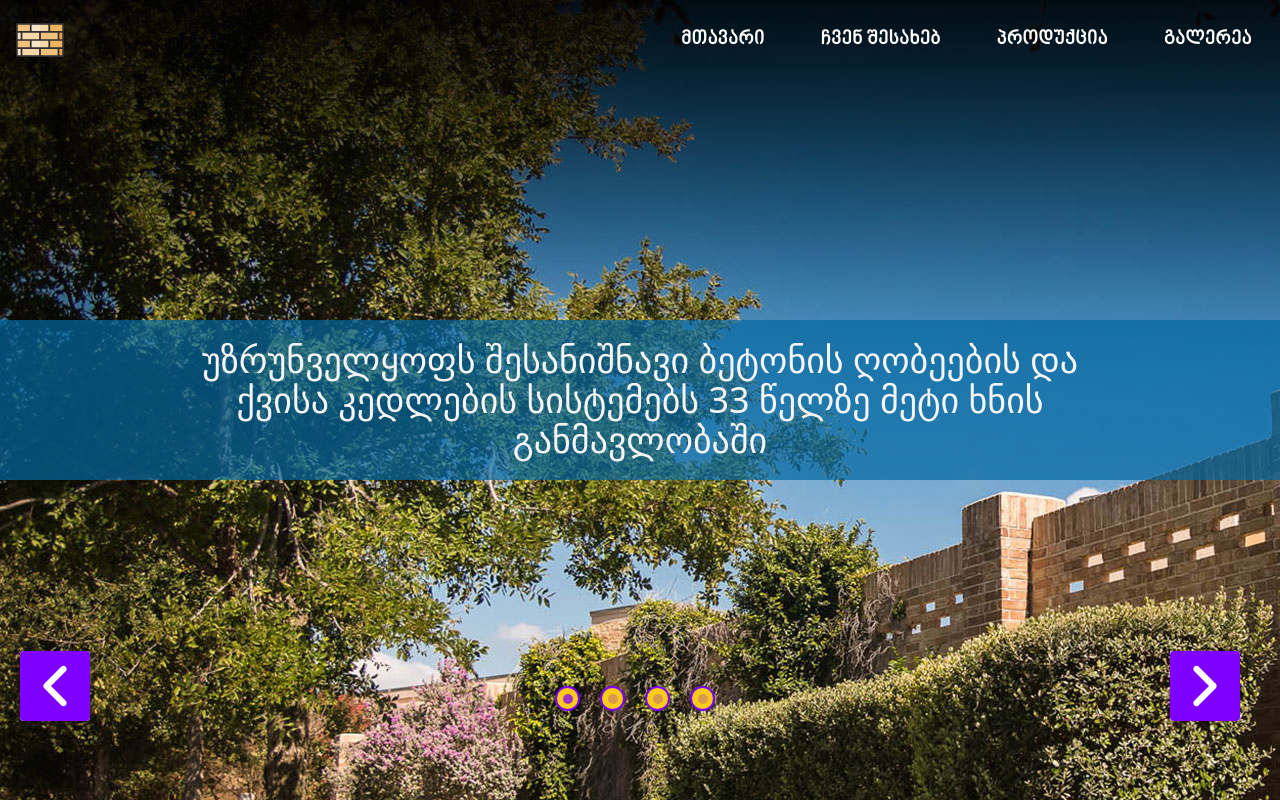
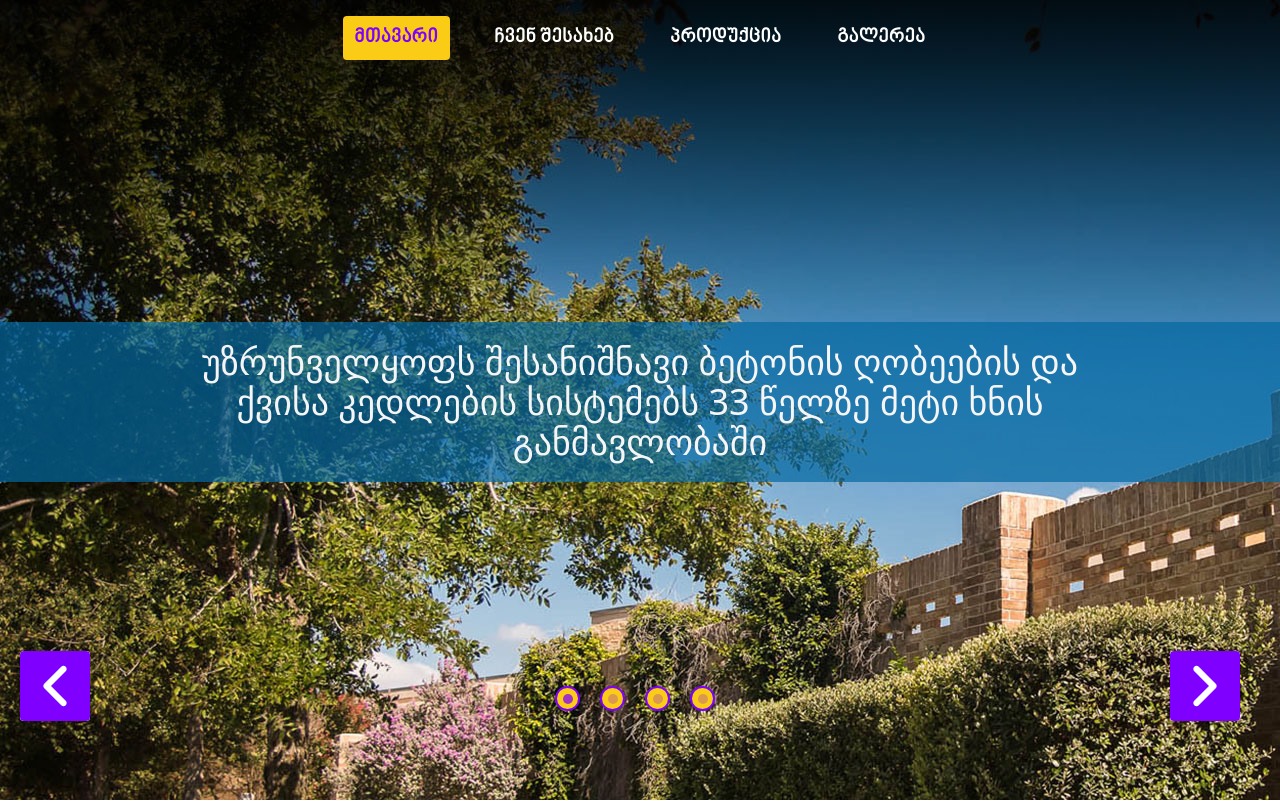
Before and after one commit to beraiarezo/next_landing_app, a Next.js app: page / in a window 1280 px wide. Shown: the top 802 px of the page. Built offline with nearby package versions, Linux system fonts and the light colour scheme.

Commit message:
removed logs && modified tsconfig

```diff
--- a/src/components/carousel.tsx
+++ b/src/components/carousel.tsx
@@ -22,7 +22,7 @@ export default function Carousel() {
           className="w-screen h-screen"
           style={{ backgroundImage: "url(/images/slide-1.jpg)" }}
         >
-          <div className="absolute sm:top-80 top-20 w-full">
+          <div className="absolute sm:top-80 w-full" style={{ top: "40%" }}>
             <div className="absolute w-full h-full bg-sky-700/70"></div>
             <h1 className=" md:text-4xl text-2xl text-center text-neutral-100 relative p-5 w-3/4 m-auto leading-relaxed">
               უზრუნველყოფს შესანიშნავი ბეტონის ღობეების და ქვისა კედლების
@@ -36,7 +36,7 @@ export default function Carousel() {
           className="w-screen h-screen"
           style={{ backgroundImage: "url(/images/slide-2.jpg)" }}
         >
-          <div className="absolute top-1/3 w-full">
+          <div className="absolute w-full" style={{ top: "40%" }}>
             <div className="absolute w-full h-full bg-sky-700/70"></div>
             <h1 className="font-nino text-4xl text-center text-neutral-100 relative p-5 w-3/4 m-auto leading-relaxed">
               ემსახურება კომერციულ, საცხოვრებელ, სამთავრობო და არქიტექტურულ
@@ -50,7 +50,7 @@ export default function Carousel() {
           className="w-screen h-screen"
           style={{ backgroundImage: "url(/images/slide-3.jpg)" }}
         >
-          <div className="absolute top-1/3 w-full">
+          <div className="absolute w-full" style={{ top: "40%" }}>
             <div className="absolute w-full h-full bg-sky-700/70"></div>
             <h1 className="font-nino text-4xl text-center text-neutral-100 relative p-5 w-3/4 m-auto leading-relaxed">
               ჩვენ ვასრულებთ ყველა საწარმოო და სამონტაჟო პროცესს.
@@ -63,7 +63,7 @@ export default function Carousel() {
           className="w-screen h-screen"
           style={{ backgroundImage: "url(/images/slide-3.jpg)" }}
         >
-          <div className="absolute top-1/3 w-full">
+          <div className="absolute w-full" style={{ top: "40%" }}>
             <div className="absolute w-full h-full bg-sky-700/70"></div>
             <h1 className="font-nino text-4xl text-center text-neutral-100 relative p-5 w-3/4 m-auto leading-relaxed">
               ვუზრუნველვყოფთ უმაღლესი ხარისხის მასალებს და სამუშაოს
--- a/src/components/navbar.tsx
+++ b/src/components/navbar.tsx
@@ -1,6 +1,7 @@
 import Image from "next/image";
 import Link from "next/link";
 import { useState } from "react";
+import { usePathname } from "next/navigation";
 
 import LogoSvg from "../../public/icons/logo.svg";
 
@@ -26,16 +27,18 @@ const navlist = [
 interface NavlinkProps {
   title: string;
   path: string;
+  isActive: boolean;
 }
 
-const Navlink = ({ title, path }: NavlinkProps) => {
-  console.log("---");
+const Navlink = ({ title, path, isActive }: NavlinkProps) => {
   return (
     <li>
       <Link
         href={path}
-        className=" hover:bg-c-yellow font-nino block bg-transparent py-2 px-3 text-white bg-c-yellow text-xl rounded md:bg-transparent "
-        // aria-current="page"
+        className={` font-nino block py-2 px-3  text-xl rounded  ${
+          isActive ? "bg-c-yellow text-c-purple	" : "text-white"
+        } hover:bg-c-yellow`}
+        aria-current="page"
       >
         {title}
       </Link>
@@ -43,24 +46,13 @@ const Navlink = ({ title, path }: NavlinkProps) => {
   );
 };
 
-const CustomImage = ({ src, alt, fetchPriority, ...props }: any) => {
-  return <img src={src} alt={alt} fetchpriority={fetchPriority} {...props} />;
-};
-
 export default function Navbar() {
+  const pathname = usePathname();
   const [isOpen, setIsOpen] = useState(false);
-  console.log(isOpen, "isOpen");
   return (
     <header className="fixed w-full h-20 top-0 z-10 flex-1">
       <nav className="border-gray-200 dark:bg-gray-900">
-        <div className="max-w-screen-xl flex flex-wrap items-center justify-between mx-auto p-4">
-          <Link
-            href="/"
-            className="flex items-center space-x-3 rtl:space-x-reverse"
-          >
-            {/* browser console logs error here */}
-            <Image src={LogoSvg} alt="ბეტონის ღობე" className=" w-12" />
-          </Link>
+        <div className="max-w-screen-xl flex flex-wrap items-center justify-center mx-auto p-4">
           <button
             onClick={() => setIsOpen(!isOpen)}
             // data-collapse-toggle="navbar-default"
@@ -94,7 +86,12 @@ export default function Navbar() {
           >
             <ul className="font-medium flex flex-col p-4 md:p-0 mt-4 border border-gray-100 bg-slate-400	sm:bg-transparent md:flex-row md:space-x-8 rtl:space-x-reverse md:mt-0 md:border-0 ">
               {navlist.map((nav, index) => (
-                <Navlink title={nav.title} path={nav.path} key={index} />
+                <Navlink
+                  title={nav.title}
+                  path={nav.path}
+                  key={index}
+                  isActive={pathname === nav.path}
+                />
               ))}
             </ul>
           </div>
--- a/tsconfig.json
+++ b/tsconfig.json
@@ -12,6 +12,8 @@
     "isolatedModules": true,
     "jsx": "preserve",
     "incremental": true,
+    "target": "es5",
+
     "paths": {
       "@/*": ["./src/*"]
     }
```
